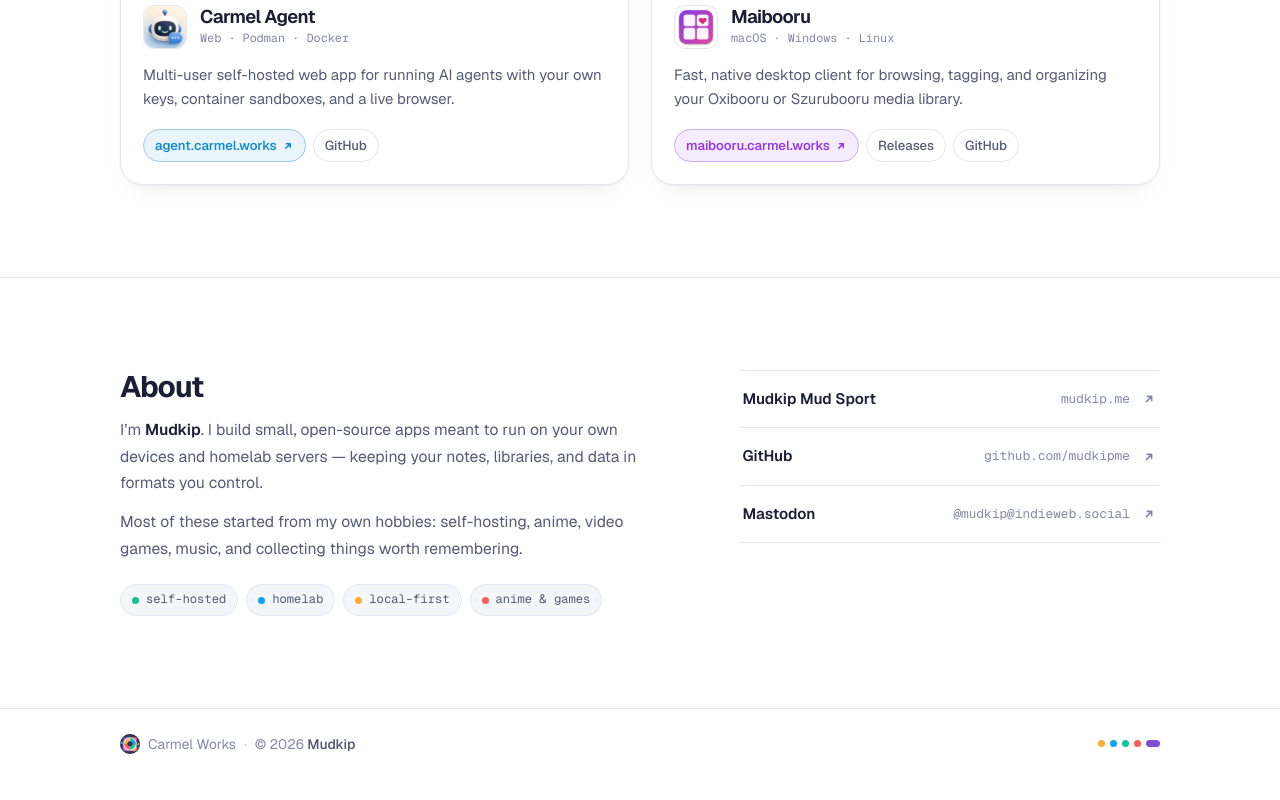
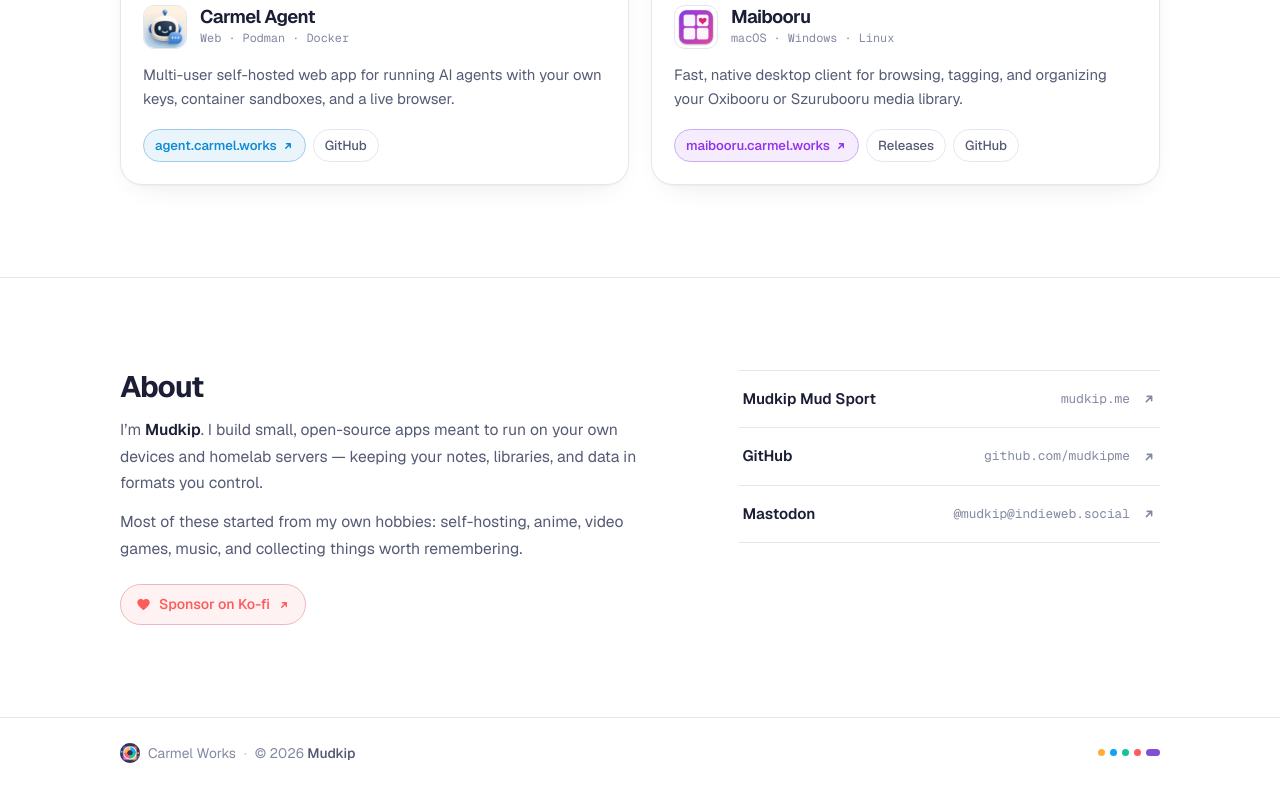
Before and after one commit to mudkipme/carmel.works, an Astro site: page / in a window 1280 px wide. Shown: the part 1458-2258 px from the top of the page. Built offline with nearby package versions, Linux system fonts and the light colour scheme; Astro itself is replaced by a stand-in of ours.

Commit message:
chore: add sponsor link

```diff
--- a/src/components/About.astro
+++ b/src/components/About.astro
@@ -16,14 +16,20 @@ import { site } from "../data/site";
         collecting things worth remembering.
       </p>
 
-      <ul class="topics" aria-label="Topics">
-        {site.topics.map((topic) => (
-          <li>
-            <i class={`dot-${topic.color}`} aria-hidden="true"></i>
-            <span>{topic.label}</span>
-          </li>
-        ))}
-      </ul>
+      <a
+        class="sponsor-link"
+        href={site.sponsor.href}
+        target="_blank"
+        rel="noopener noreferrer"
+      >
+        <svg class="sponsor-heart" viewBox="0 0 24 24" width="15" height="15" fill="currentColor" aria-hidden="true">
+          <path d="M12 21.35l-1.45-1.32C5.4 15.36 2 12.28 2 8.5 2 5.42 4.42 3 7.5 3c1.74 0 3.41.81 4.5 2.09C13.09 3.81 14.76 3 16.5 3 19.58 3 22 5.42 22 8.5c0 3.78-3.4 6.86-8.55 11.54L12 21.35z"></path>
+        </svg>
+        <span>{site.sponsor.label}</span>
+        <svg viewBox="0 0 16 16" width="12" height="12" fill="none" stroke="currentColor" stroke-width="1.9" stroke-linecap="round" stroke-linejoin="round" aria-hidden="true">
+          <path d="M5 11 11 5M6 5h5v5"></path>
+        </svg>
+      </a>
     </div>
 
     <ul class="directory" aria-label="Links">
@@ -81,40 +87,43 @@ import { site } from "../data/site";
     font-weight: 600;
   }
 
-  .topics {
-    display: flex;
-    flex-wrap: wrap;
+  .sponsor-link {
+    display: inline-flex;
+    align-items: center;
     gap: 8px;
-    list-style: none;
-    margin: 22px 0 0;
-    padding: 0;
+    margin-top: 22px;
+    padding: 8px 15px;
+    border-radius: var(--radius-pill);
+    border: 1px solid color-mix(in srgb, var(--pop-coral) 34%, var(--line));
+    background: color-mix(in srgb, var(--pop-coral) 8%, transparent);
+    color: var(--pop-coral);
+    font-size: 0.88rem;
+    font-weight: 550;
+    text-decoration: none;
+    transition:
+      background-color 0.15s ease,
+      border-color 0.15s ease,
+      color 0.15s ease,
+      transform 0.15s ease;
   }
 
-  .topics li {
-    display: inline-flex;
-    align-items: center;
-    gap: 7px;
-    padding: 5px 11px;
-    border-radius: var(--radius-pill);
-    border: 1px solid var(--line);
-    background: var(--surface);
-    font-family: var(--font-mono);
-    font-size: 0.76rem;
-    color: var(--ink-soft);
+  .sponsor-link:hover {
+    background: var(--pop-coral);
+    border-color: var(--pop-coral);
+    color: #ffffff;
   }
 
-  .topics i {
-    display: block;
-    width: 7px;
-    height: 7px;
-    border-radius: 50%;
+  :global(html.dark) .sponsor-link:hover {
+    color: #0f111e;
   }
 
-  .dot-sky { background: var(--pop-sky); }
-  .dot-mint { background: var(--pop-mint); }
-  .dot-amber { background: var(--pop-amber); }
-  .dot-coral { background: var(--pop-coral); }
-  .dot-violet { background: var(--pop-violet); }
+  .sponsor-link:active {
+    transform: scale(0.97);
+  }
+
+  .sponsor-heart {
+    flex: none;
+  }
 
   .directory {
     list-style: none;
--- a/src/data/site.ts
+++ b/src/data/site.ts
@@ -3,11 +3,6 @@ export interface SocialLink {
   href: string;
   handle: string;
   rel?: string;
-}
-
-export interface TopicTag {
-  label: string;
-  color: "sky" | "mint" | "amber" | "coral" | "violet";
 }
 
 export const site = {
@@ -22,12 +17,10 @@ export const site = {
   headline: "Indie apps for self-hosting & the things you love.",
   intro:
     "Built by Mudkip — open-source tools for homelabs, personal media shelves, and everyday hobbies.",
-  topics: [
-    { label: "self-hosted", color: "mint" },
-    { label: "homelab", color: "sky" },
-    { label: "local-first", color: "amber" },
-    { label: "anime & games", color: "coral" },
-  ] satisfies TopicTag[],
+  sponsor: {
+    label: "Sponsor on Ko-fi",
+    href: "https://ko-fi.com/mudkipme",
+  },
   socials: [
     {
       label: "Mudkip Mud Sport",
```
